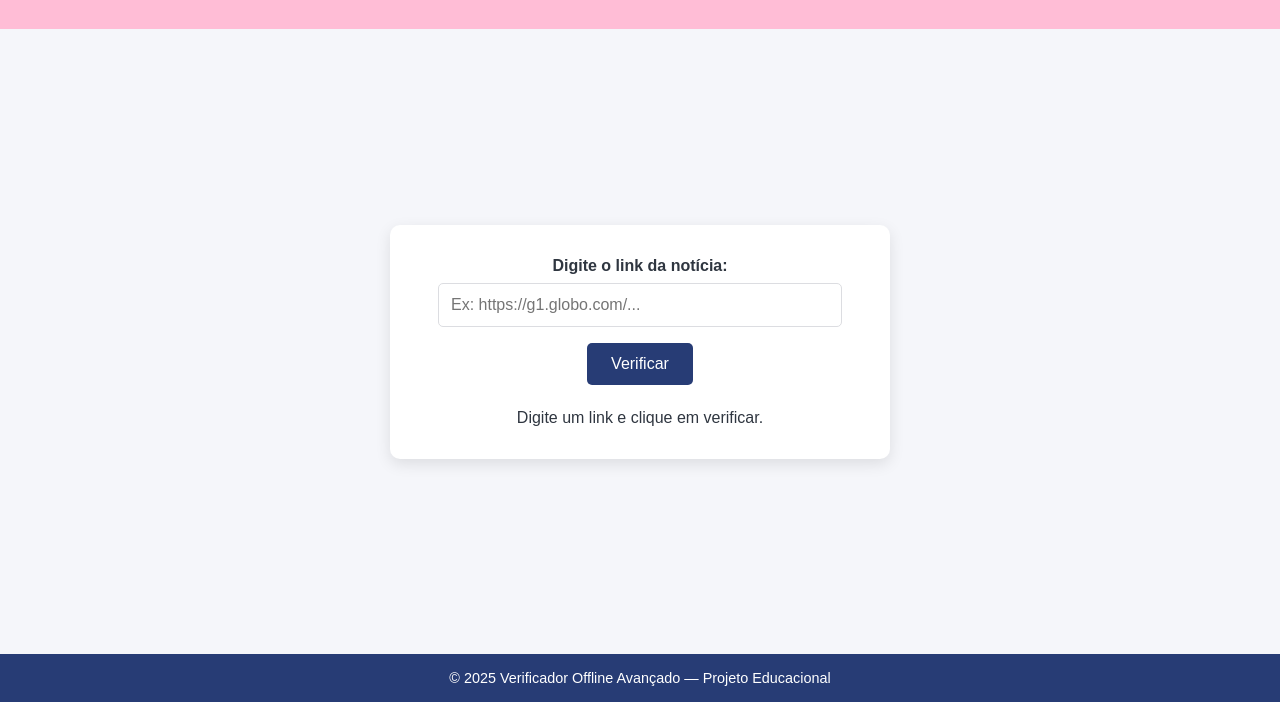
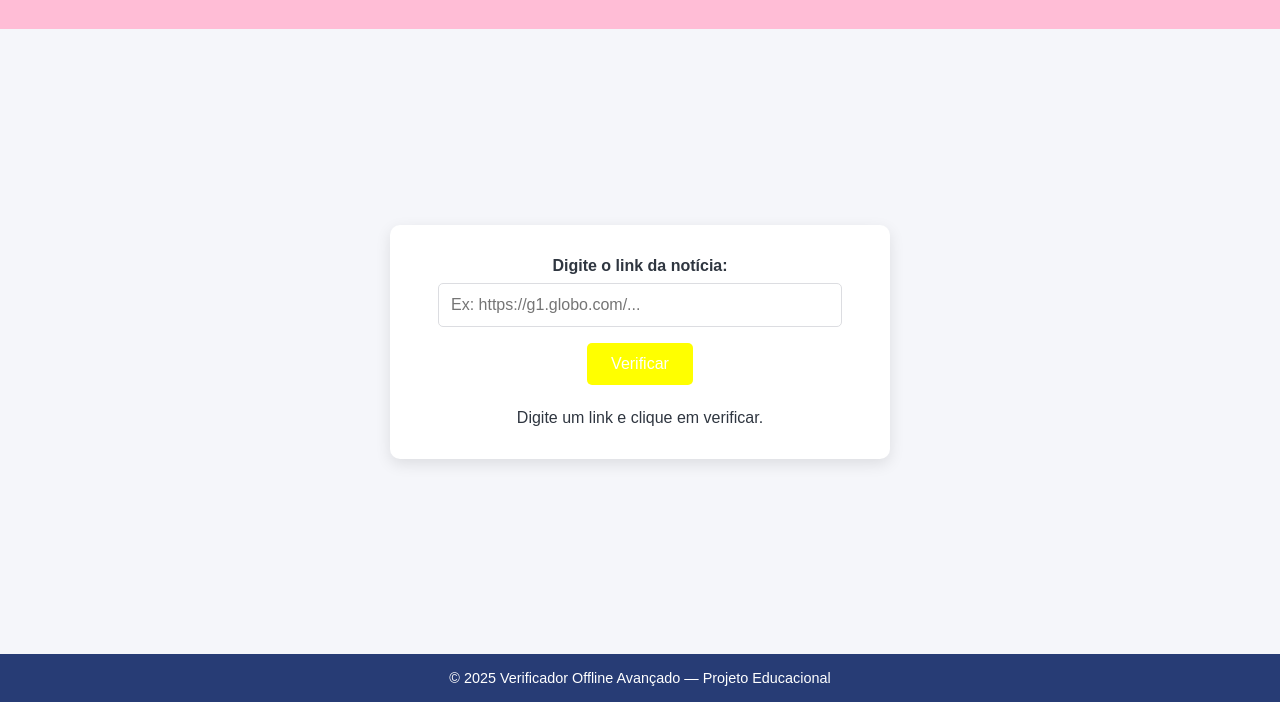
Before and after one commit to EntrophyOfBits/verificador-noticias, a plain HTML site: page index.html in a window 1280 px wide. Shown: the part 98-800 px from the top of the page. Drawn offline with Linux system fonts and the light colour scheme.

Commit message:
Update style.css

```diff
--- a/style.css
+++ b/style.css
@@ -60,7 +60,7 @@ main {
 }
 
 .checker button {
-  background: #273c75;
+  background: #ffff00;
   color: #fff;
   border: none;
   padding: 0.75rem 1.5rem;
```
